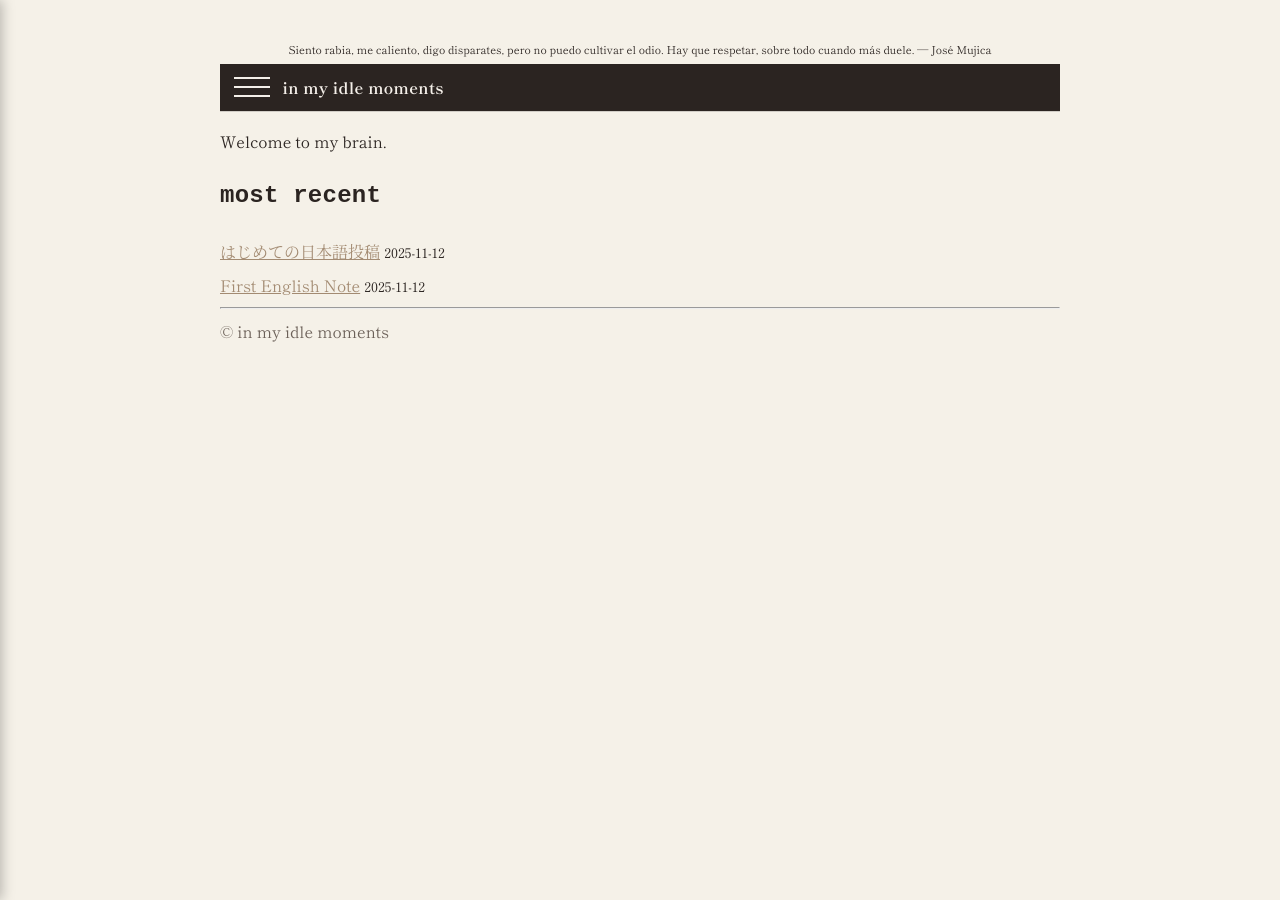
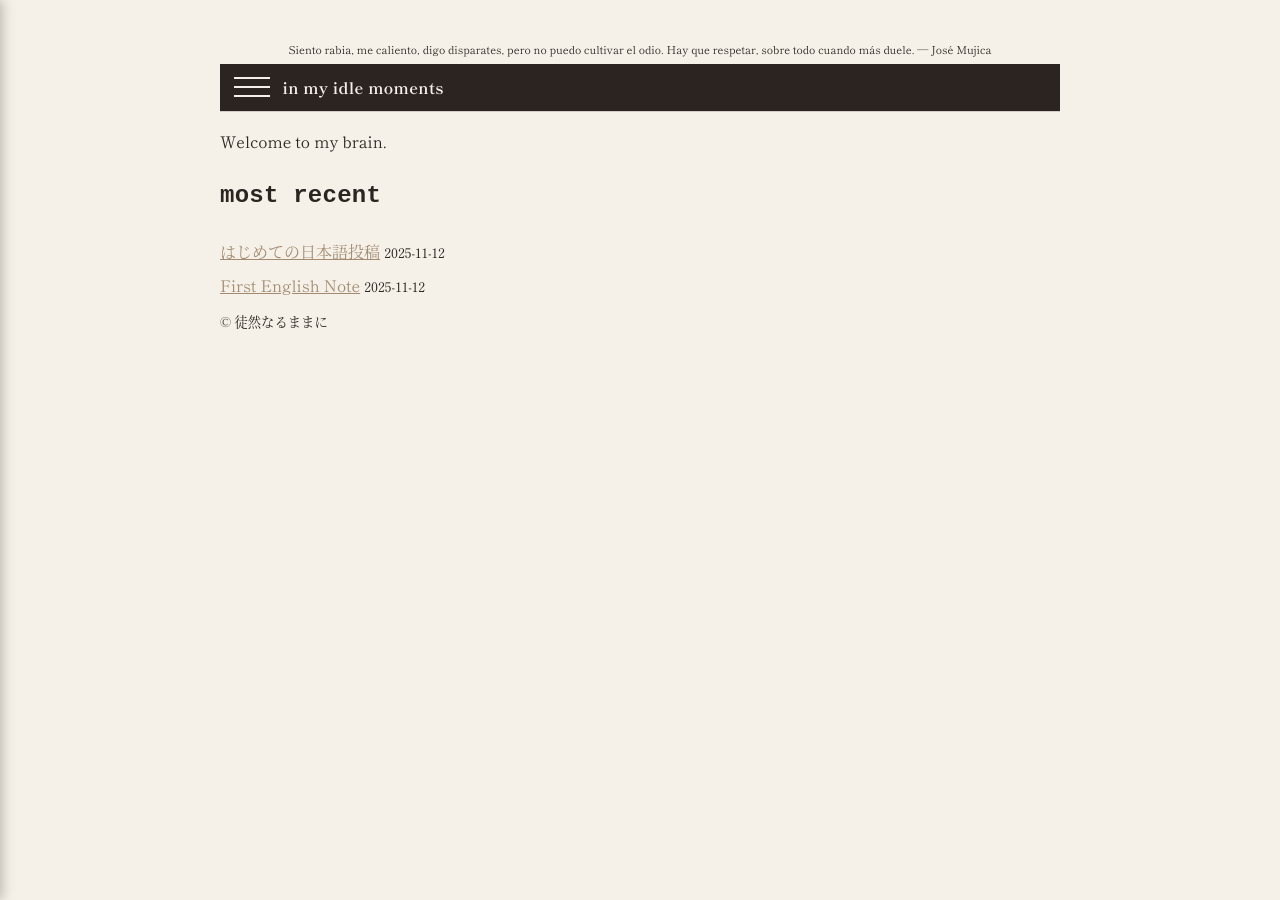
Before and after one commit to tsuredurenarumamani/notes, a Jekyll site: the page built from index.md, in a window 1280 px wide. Built offline with Jekyll 4.4.1, drawn with Linux system fonts in a browser that asks for light colours; some web fonts are replaced.

Commit message:
Update default.html

```diff
--- a/_layouts/default.html
+++ b/_layouts/default.html
@@ -39,7 +39,7 @@
       {{ content }}
     </main>
 
-    <footer class="site-footer"><hr>© {{ site.title | default: "徒然なるままに" }}</footer>
+    <footer class="site-footer"><small>© 徒然なるままに</small></footer>
 
     <script src="{{ "/assets/site.js" | relative_url }}"></script>
   </body>
```
